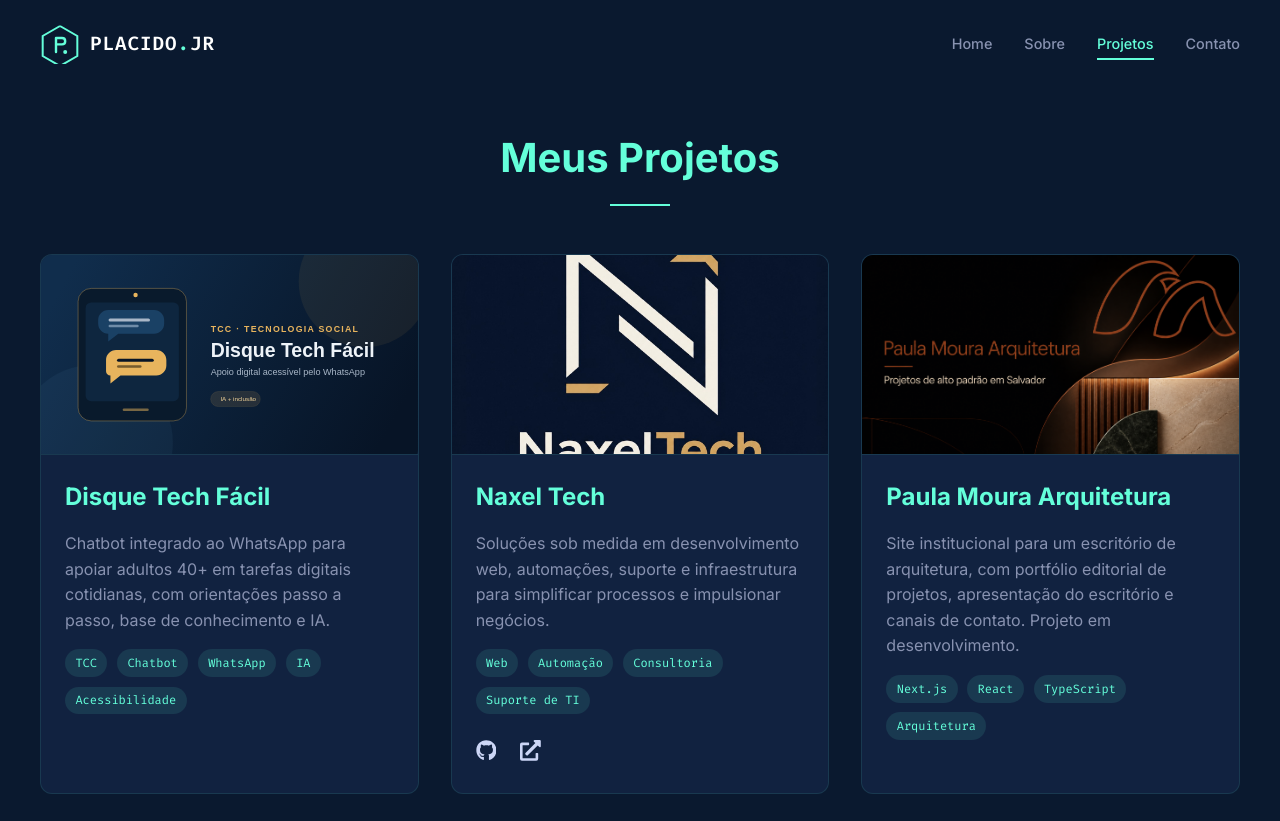
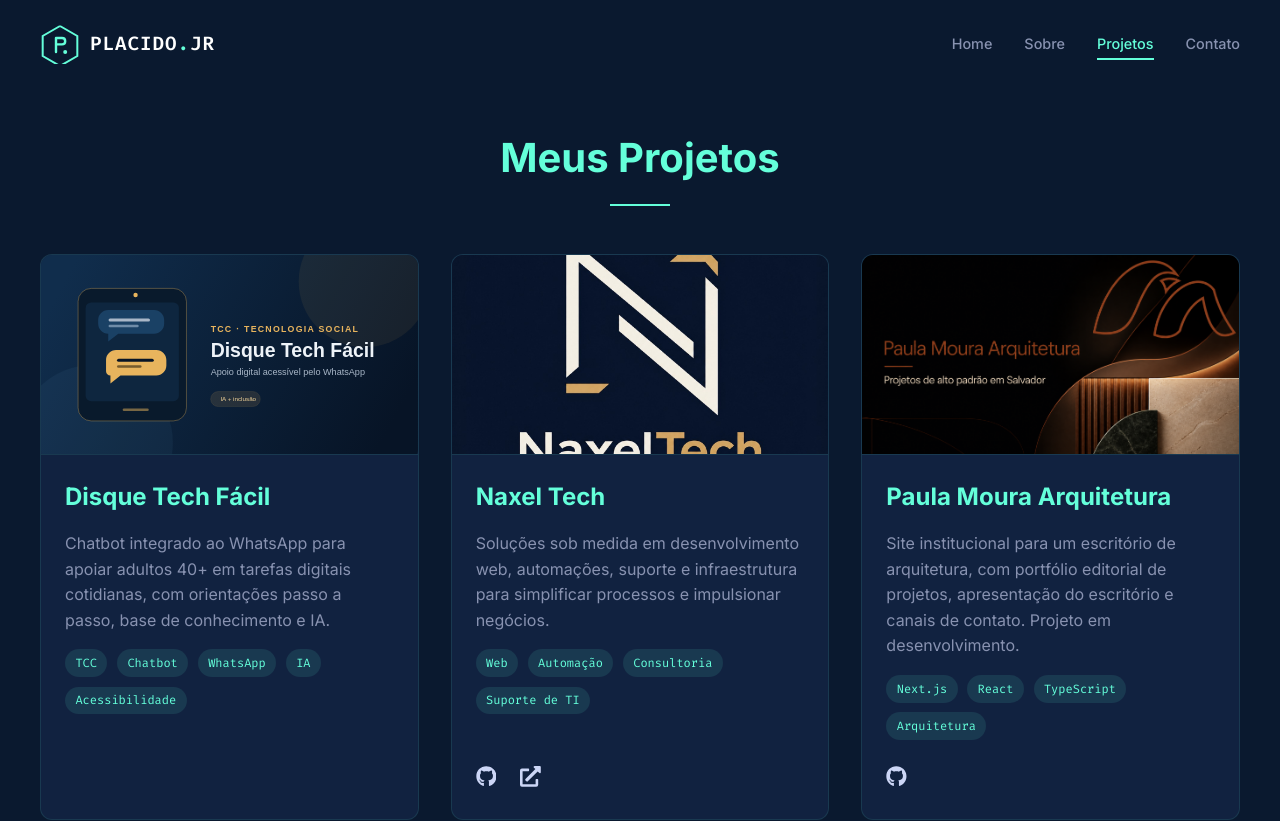
Before and after one commit to PlacidoFjr/Portfolio, a React (Create React App) app: page /projects in a window 1280 px wide. Shown: the top 821 px of the page. Built offline with nearby package versions, Linux system fonts and the light colour scheme.

Commit message:
chore: link Paula project repository

```diff
--- a/src/data/projects.js
+++ b/src/data/projects.js
@@ -19,7 +19,7 @@
     title: 'Paula Moura Arquitetura',
     description: 'Site institucional para um escritório de arquitetura, com portfólio editorial de projetos, apresentação do escritório e canais de contato. Projeto em desenvolvimento.',
     image: '/imagens/paula-moura-arquitetura.png',
-    github: '',
+    github: 'https://github.com/PlacidoFjr/PAULA-ARQUI',
     live: '',
     tags: ['Next.js', 'React', 'TypeScript', 'Arquitetura']
   },
```
